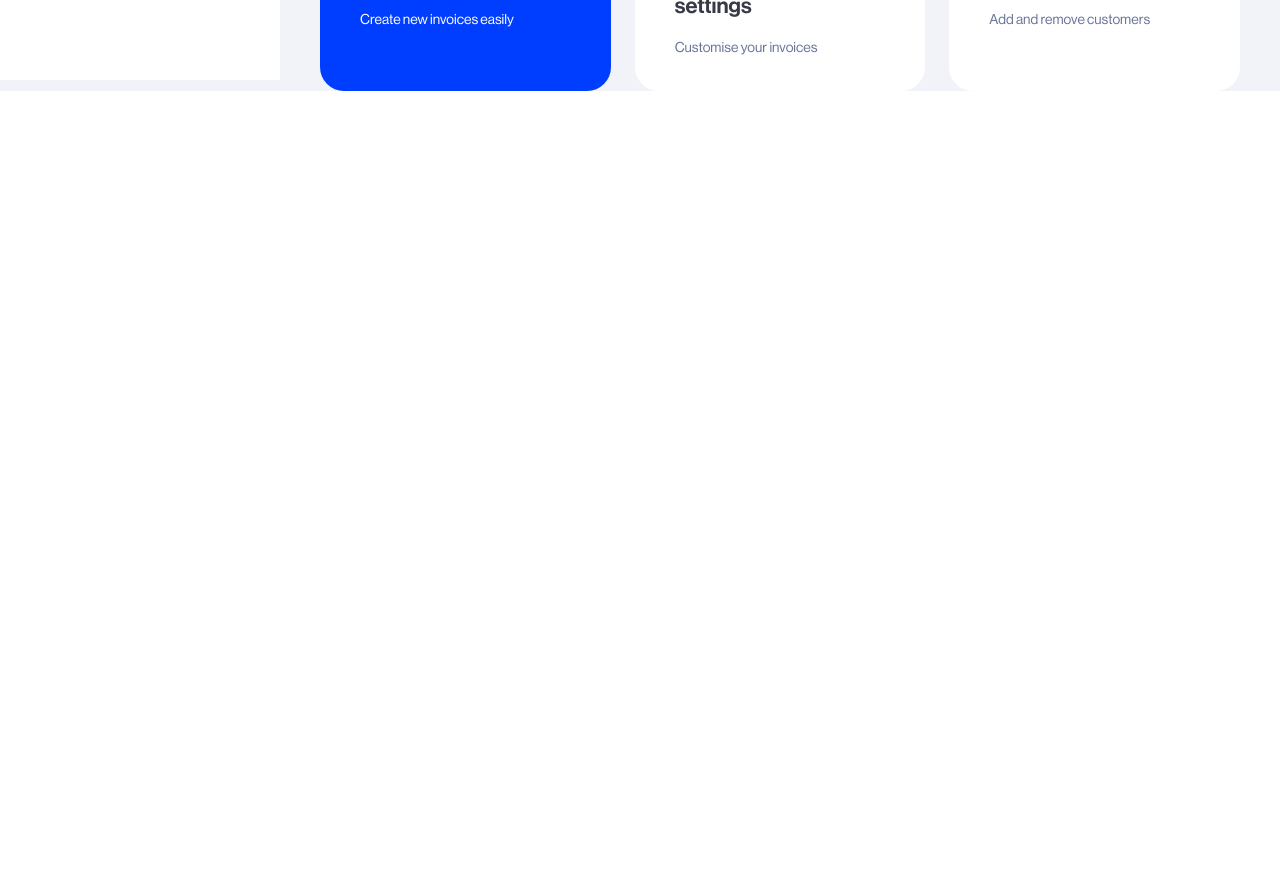
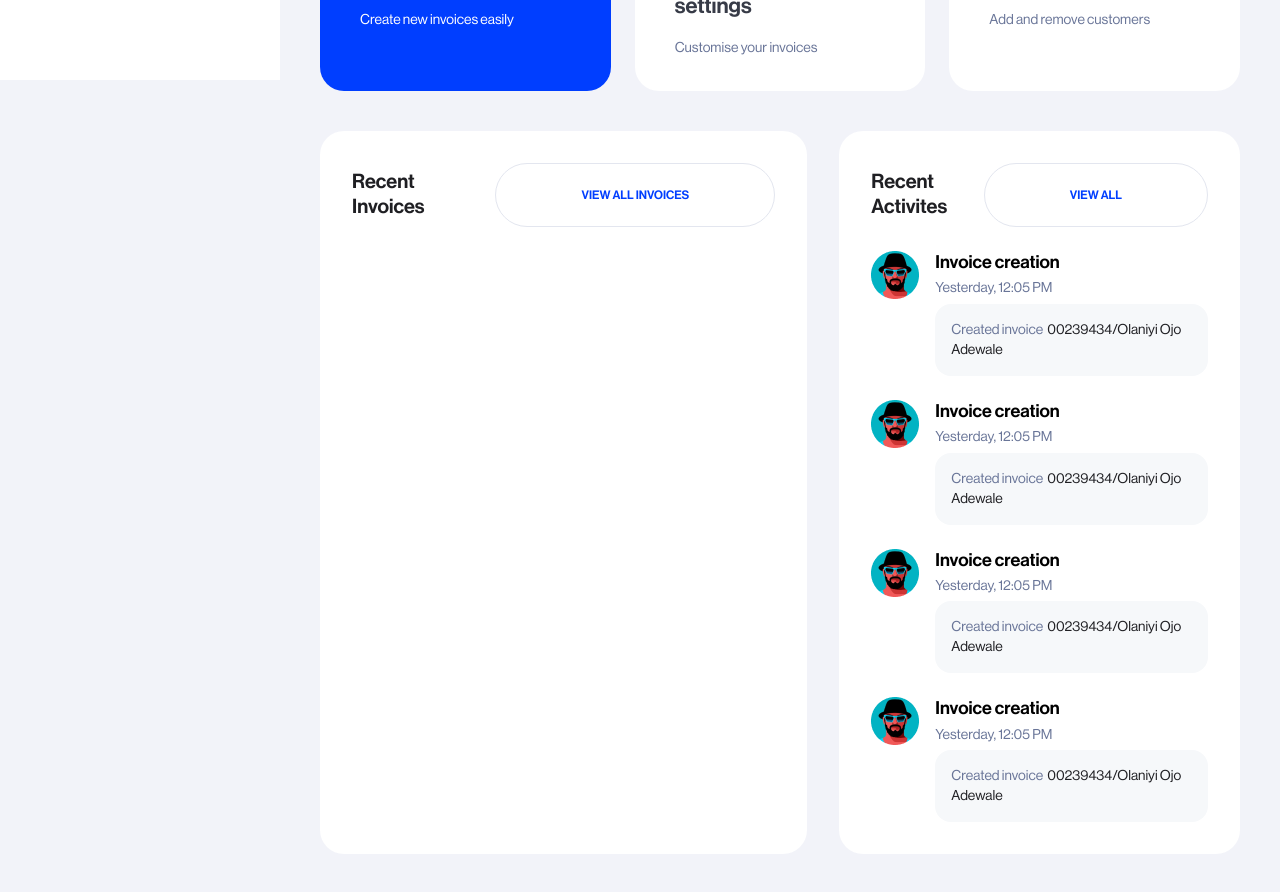
Before and after one commit to folafunmi-db/numeris-screen, a Next.js app: page / in a window 1280 px wide. Shown: the part 720-1612 px from the top of the page. Before the commit the page ends 811 px from the top, so only its background shows below. Built offline with nearby package versions, Linux system fonts and the light colour scheme.

Commit message:
feat: update activities card

```diff
--- a/src/components/app-body/actions.tsx
+++ b/src/components/app-body/actions.tsx
@@ -8,7 +8,11 @@ export const ActionList = ({ list }: { list: ActionListType[] }) => {
     <motion.li
       initial={{ opacity: 0, y: -20 }}
       animate={{ opacity: 1, y: 0 }}
-      transition={{ duration: 0.4, delay: index * 0.1 + 0.3, ease: "easeOut" }}
+      transition={{
+        duration: 0.4,
+        delay: index * 0.1 + 0.3,
+        ease: "easeInOut",
+      }}
       key={el.title}
       className="px-[40px] py-[32px] bg-white rounded-[24px] flex flex-col justify-start items-start gap-4"
       style={{ background: el.type === 1 ? "#003EFF" : "#FFFFFF" }}
--- /dev/null
+++ b/src/components/app-body/activities-cards.tsx
@@ -0,0 +1,35 @@
+"use client";
+
+import { motion } from "framer-motion";
+import User from "@/assets/human.png";
+import Image from "next/image";
+
+export const ActivitesCard = () => {
+  return [...Array(4)].map((_, index) => (
+    <motion.li
+      initial={{ opacity: 0, y: -10 }}
+      animate={{ opacity: 1, y: 0 }}
+      transition={{
+        duration: 0.3,
+        delay: index * 0.1 + 0.75,
+        ease: "easeInOut",
+      }}
+      key={`${index}-activities`}
+      className="flex justify-start items-start gap-4"
+    >
+      <Image src={User} alt="user" />
+      <div className="flex flex-col justify-start items-start w-full gap-1">
+        <p className="text-[18px] font-medium leading-[22.37px] text-[#000000]">
+          Invoice creation
+        </p>
+        <p className="text-sm leading-[22.4px] text-[#697598]">
+          Yesterday, 12:05 PM
+        </p>
+        <div className="text-sm bg-[#F6F8FA] rounded-[16px] space-x-1 w-full p-4">
+          <span className="text-[#697598]">Created invoice</span>
+          <span className="text-[#1F1F23]">00239434/Olaniyi Ojo Adewale</span>
+        </div>
+      </div>
+    </motion.li>
+  ));
+};
--- a/src/components/app-body/index.tsx
+++ b/src/components/app-body/index.tsx
@@ -6,6 +6,8 @@ import Money from "@/assets/money.png";
 import { ChangeIcon } from "../icons/change";
 import { PeopleIcon } from "../icons/people";
 import { ActionList } from "./actions";
+import { RecentInvoices } from "./recent-invoices";
+import { RecentActivites } from "./recent-activities";
 
 export type MetricListType = {
   title: string;
@@ -118,7 +120,7 @@ export const AppBody = () => {
           <MetricList list={metricsList} />
         </div>
 
-        <div className="w-full flex justify-start items-center gap-10 flex-wrap">
+        <div className="w-full flex justify-start items-center gap-6 flex-wrap">
           <p className="font-medium text-[20px] leading-[24.86px] text-[#1F1F23]">
             Invoice
           </p>
@@ -128,6 +130,11 @@ export const AppBody = () => {
         <div className="w-full gap-[24px] grid grid-cols-[repeat(auto-fit,minmax(270px,1fr))]">
           <ActionList list={actionsList} />
         </div>
+
+        <div className="w-full grid grid-cols-11 gap-8 mb-10">
+          <RecentInvoices />
+          <RecentActivites />
+        </div>
       </div>
     </div>
   );
--- a/src/components/app-body/metrics.tsx
+++ b/src/components/app-body/metrics.tsx
@@ -8,7 +8,7 @@ export const MetricList = ({ list }: { list: MetricListType[] }) => {
     <motion.li
       initial={{ opacity: 0, y: -20 }}
       animate={{ opacity: 1, y: 0 }}
-      transition={{ duration: 0.4, delay: index * 0.1, ease: "easeOut" }}
+      transition={{ duration: 0.4, delay: index * 0.1, ease: "easeInOut" }}
       key={el.title}
       className="px-[40px] py-[32px] bg-white rounded-[24px] flex flex-col justify-start items-start gap-4"
     >
--- /dev/null
+++ b/src/components/app-body/recent-activities.tsx
@@ -0,0 +1,31 @@
+"use client";
+
+import { motion } from "framer-motion";
+import { ActivitesCard } from "./activities-cards";
+
+export const RecentActivites = () => {
+  return (
+    <motion.div
+      initial={{ opacity: 0, y: -20 }}
+      animate={{ opacity: 1, y: 0 }}
+      transition={{
+        duration: 0.4,
+        delay: 0.7,
+        ease: "easeInOut",
+      }}
+      className="w-full col-span-5 p-[32px] bg-white rounded-[24px] flex flex-col justify-start items-start gap-6"
+    >
+      <div className="w-full flex justify-between items-center gap-6">
+        <p className="text-[#1F1F23] text-[20px] font-medium leading-[24.86px]">
+          Recent Activites
+        </p>
+        <button className="uppercase whitespace-nowrap text-xs leading-[16px] py-[24px] px-[86px] outline-offset-[-1px] transition bg-[#FFFFFF] hover:bg-[#E3E6EF]/10 outline outline-1 outline-[#E3E6EF] text-[#003EFF] font-medium rounded-[40px]">
+          View All
+        </button>
+      </div>
+      <div className="w-full flex flex-col gap-6">
+        <ActivitesCard />
+      </div>
+    </motion.div>
+  );
+};
--- /dev/null
+++ b/src/components/app-body/recent-invoices.tsx
@@ -0,0 +1,28 @@
+"use client";
+
+import { motion } from "framer-motion";
+
+export const RecentInvoices = () => {
+  return (
+    <motion.div
+      initial={{ opacity: 0, y: -20 }}
+      animate={{ opacity: 1, y: 0 }}
+      transition={{
+        duration: 0.4,
+        delay: 0.575,
+        ease: "easeInOut",
+      }}
+      className="w-full col-span-6 p-[32px] bg-white rounded-[24px] flex flex-col justify-start items-start gap-6"
+    >
+      <div className="w-full flex justify-between items-center gap-6">
+        <p className="text-[#1F1F23] text-[20px] font-medium leading-[24.86px]">
+          Recent Invoices
+        </p>
+        <button className="uppercase whitespace-nowrap text-xs leading-[16px] py-[24px] px-[86px] outline-offset-[-1px] transition bg-[#FFFFFF] hover:bg-[#E3E6EF]/10 outline outline-1 outline-[#E3E6EF] text-[#003EFF] font-medium rounded-[40px]">
+          View All invoices
+        </button>
+      </div>
+      <div className="w-full flex flex-col gap-6"></div>
+    </motion.div>
+  );
+};
```
